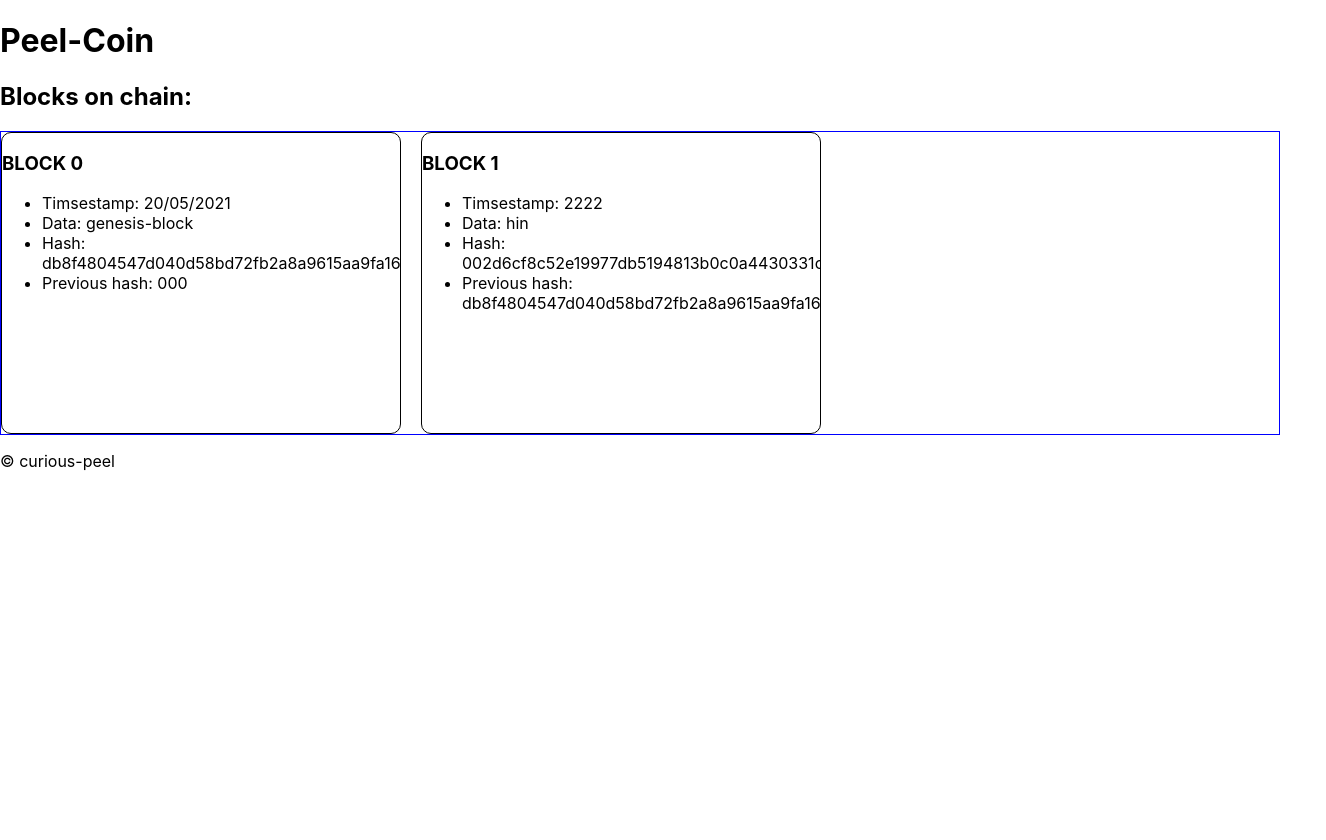
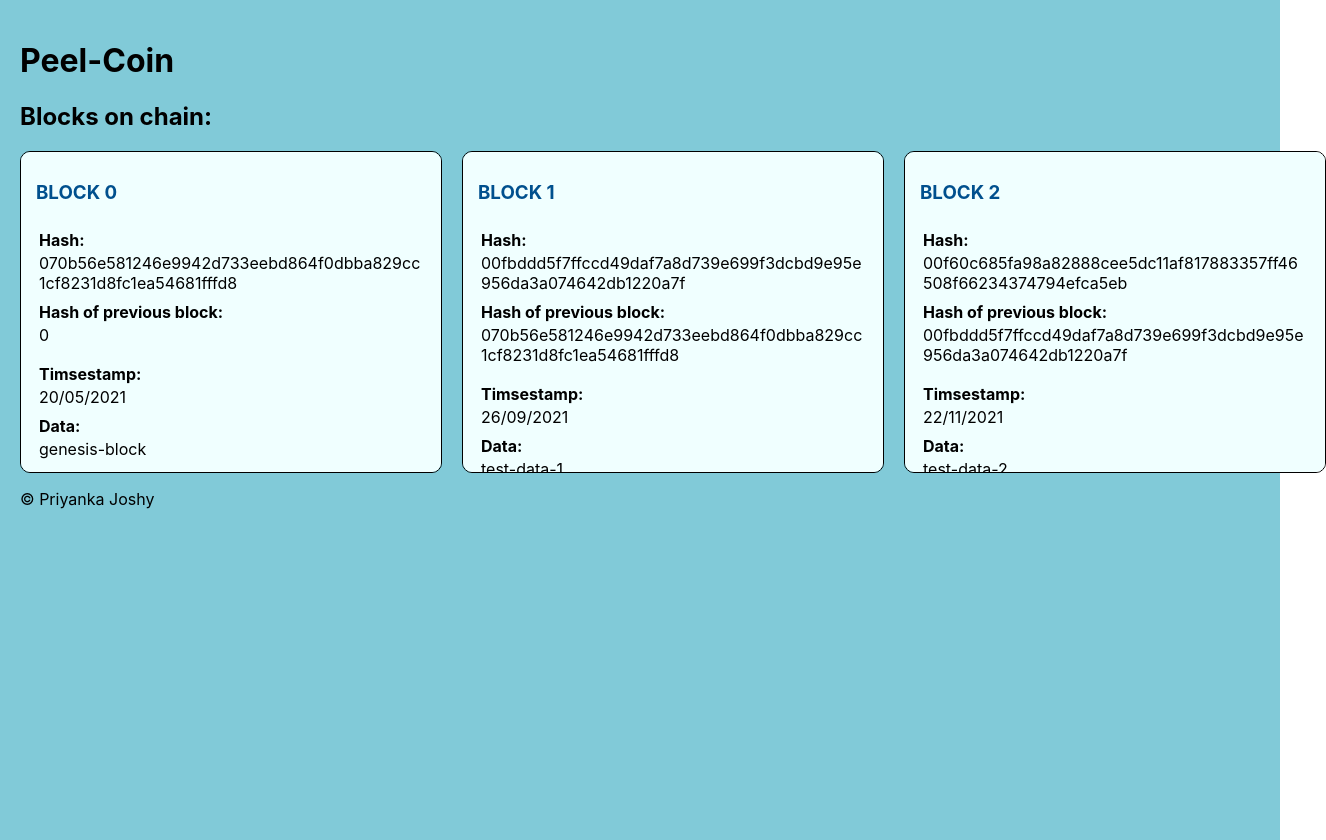
Before and after one commit to curiouspeel/peel-coin, a React (Create React App) app: page / in a window 1280 px wide. Shown: the whole page, 1326 px wide, since content can reach past the window. Before the commit the page ends 800 px from the top, so only its background shows below. Built offline with nearby package versions, Linux system fonts and the light colour scheme.

Commit message:
Edited styling for App and BlockCard

```diff
--- a/public/index.html
+++ b/public/index.html
@@ -24,7 +24,7 @@
       work correctly both with client-side routing and a non-root public URL.
       Learn how to configure a non-root public URL by running `npm run build`.
     -->
-    <title>React App</title>
+    <title>Peel-Coin</title>
   </head>
   <body>
     <noscript>You need to enable JavaScript to run this app.</noscript>
--- a/src/App.css
+++ b/src/App.css
@@ -32,11 +32,14 @@
   }
 } */
 
+.App{
+  background-color: #81cad8;
+  min-height: 100vh;
+  padding: 20px;
+}
+
 .card-container{
-  border: 1px solid blue;
   display: grid;
-  grid-template-columns: 400px 400px 400px;
+  grid-template-columns: repeat(3, 1fr);
   gap: 20px;
-  /* display: flex; */
-
 }
--- a/src/App.js
+++ b/src/App.js
@@ -7,11 +7,11 @@ function App(props) {
 
   // create blockchain
   let priCoin = new myBlockChain();
-  // let name= "cute boi";
-
 
   // create blocks
-  priCoin.addBlock(new myBlock(1, "2222", "hin"));
+  priCoin.addBlock(new myBlock(1, "26/09/2021", "test-data-1"));
+  priCoin.addBlock(new myBlock(2, "22/11/2021", "test-data-2"));
+  // priCoin.addBlock(new myBlock(3, "13/12/2021", "test-data-3"));
 
   console.log(priCoin);
 
--- a/src/BlockCard.css
+++ b/src/BlockCard.css
@@ -1,7 +1,39 @@
 .card {
     height: 300px;
-    overflow: scroll;
-    overflow-wrap: normal;
+    max-width: 400px;
+    overflow:scroll;
     border: solid 1px black;
     border-radius: 10px;
+    padding: 10px;
+    display: flex;
+    flex-direction: column;
+    background-color: azure;
+    color: black;
 }
+
+ul{
+    /* list-style: none; */
+    margin: 0;
+    padding: 0;
+}
+
+.card-title{
+    margin-left: 5px;
+    color: #00508e;
+}
+
+
+.card-info{
+    /* border: 1px solid blue; */
+    margin: 5px;
+}
+
+li{
+    overflow-wrap: break-word;
+    padding: 3px;
+    list-style: none;
+}
+
+li li{
+    padding: 3px 0;
+}
--- a/src/BlockCard.js
+++ b/src/BlockCard.js
@@ -8,18 +8,31 @@ function BlockCard(props){
 
     return(
         <div className="card">
-            <h3>
+            <h3 className="card-title">
                 BLOCK {props.index}
             </h3>
 
-            <ul>
-            <li>Timsestamp: {props.timestamp}</li>
-            <li>Data: {props.data}</li>
-            <li>Hash: {props.hash}</li>
-            <li>Previous hash: {props.previousHash}</li>
-            </ul>
+            <div className="card-info">
+                <ul>
+                    <li><strong>Hash:</strong>
+                        <li>{props.hash}</li>
+                    </li>
+                    <li><strong>Hash of previous block:</strong>
+                        <li>{props.previousHash}</li>
+                    </li>
+                </ul>
+            </div>
 
-
+            <div className="card-info">
+                <ul>
+                    <li><strong>Timsestamp: </strong>
+                        <li>{props.timestamp}</li>
+                    </li>
+                    <li><strong>Data:</strong>
+                        <li>{props.data}</li>
+                    </li>
+                </ul>
+            </div>
         </div>
     );
 }
--- a/src/blockchain-script.js
+++ b/src/blockchain-script.js
@@ -30,7 +30,7 @@ class Blockchain{
     }
 
     createGenesisBlock(){
-        return new Block(0, "20/05/2021", "genesis-block", "000");
+        return new Block(0, "20/05/2021", "genesis-block", "0");
     }
 
     getLatestBlock(){
--- a/src/index.js
+++ b/src/index.js
@@ -4,6 +4,6 @@ import './index.css';
 import App from './App';
 
 ReactDOM.render(
-    <App author="curious-peel"/>,
+    <App author="Priyanka Joshy"/>,
     document.getElementById('root')
 );
```
